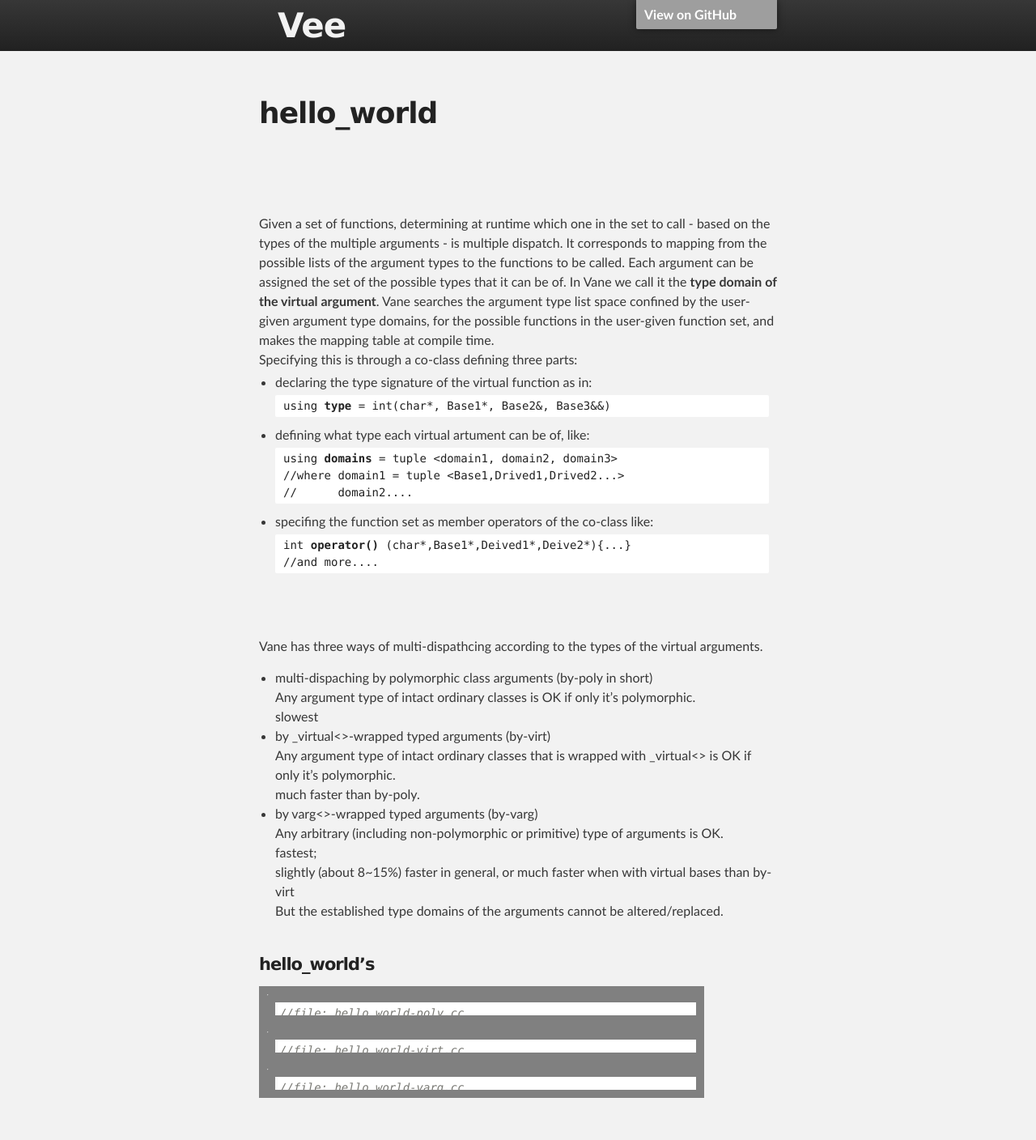
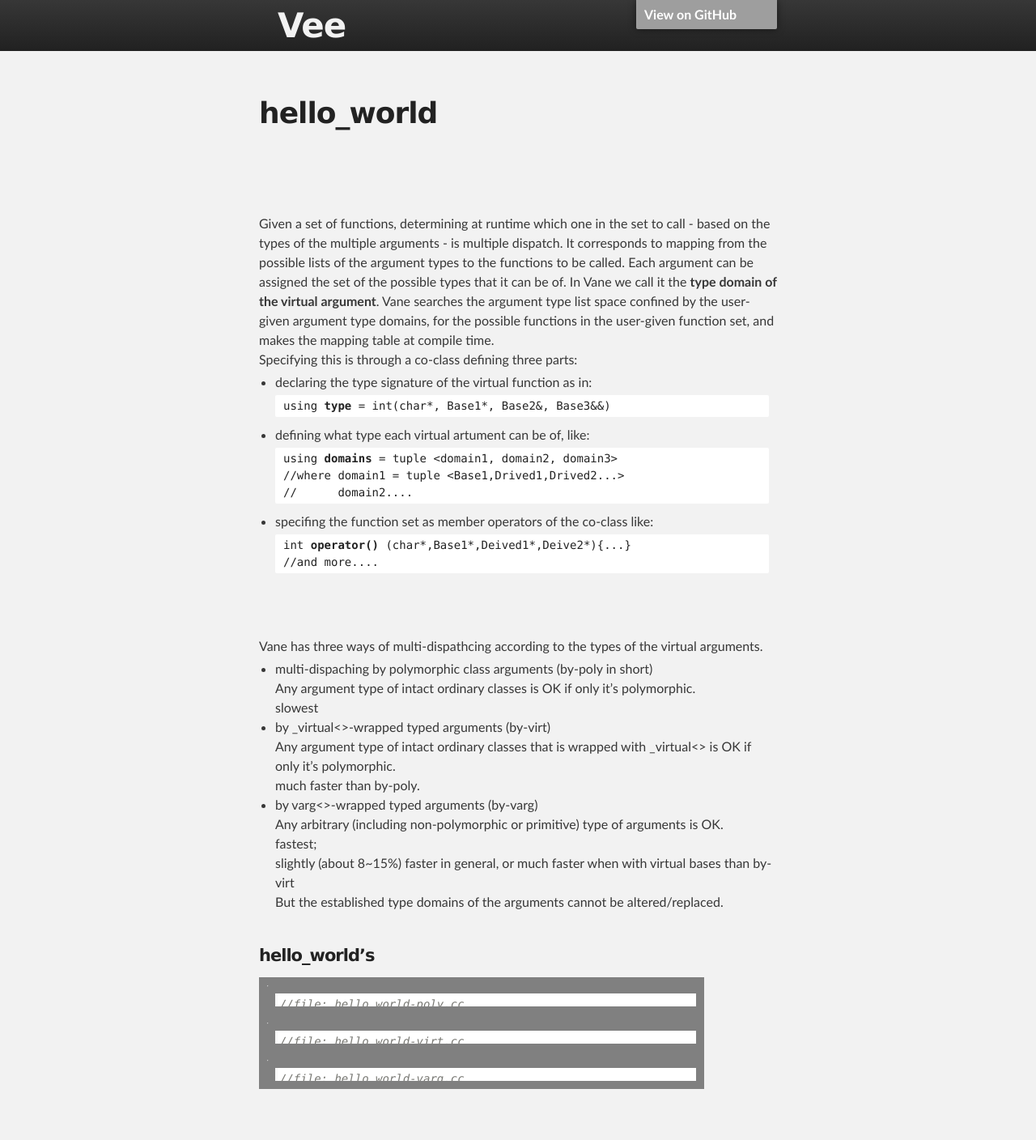
Before and after one commit to tmp2tmp/eee, a Jekyll site: the page built from docs/hello_world.md, in a window 1280 px wide. Shown: the whole page at 81% size. Built offline with Jekyll 4.4.1, drawn with Linux system fonts in a browser that asks for light colours; our own code applies the rules of GitHub Pages for plain Markdown files; the repository's description, which GitHub fills in, is left out; grey boxes are pictures that could not be loaded.

Commit message:
Update hello_world.md

```diff
--- a/docs/hello_world.md
+++ b/docs/hello_world.md
@@ -32,7 +32,9 @@
 &nbsp;
 
 
+<p class='_on_ul'>
 Vane has three ways of multi-dispathcing according to the types of the virtual arguments.
+</p>
 
 
 
```
